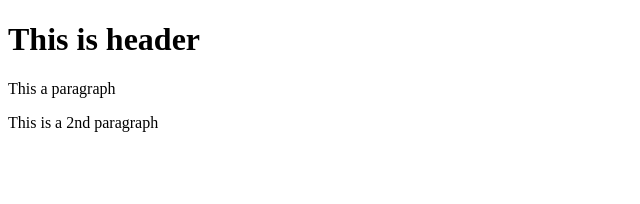
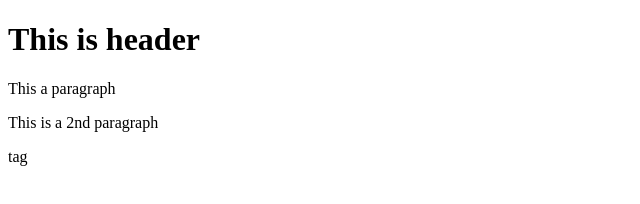
Before and after one commit to vamplrea/4thPC, a website: page index.html in a window 1280 px wide. Shown: the full height of the page, 0-640 px from the left. Drawn offline with Linux system fonts and the light colour scheme.

Commit message:
Testing NPM

```diff
--- a/index.html
+++ b/index.html
@@ -14,5 +14,6 @@
         This a paragraph
     </p>
     <p>This is a 2nd paragraph</p>
+    <p>tag</p>
 </body>
 </html>
```
Also changed, not shown: package.json (added, +24 -0 lines), 2 other files.
